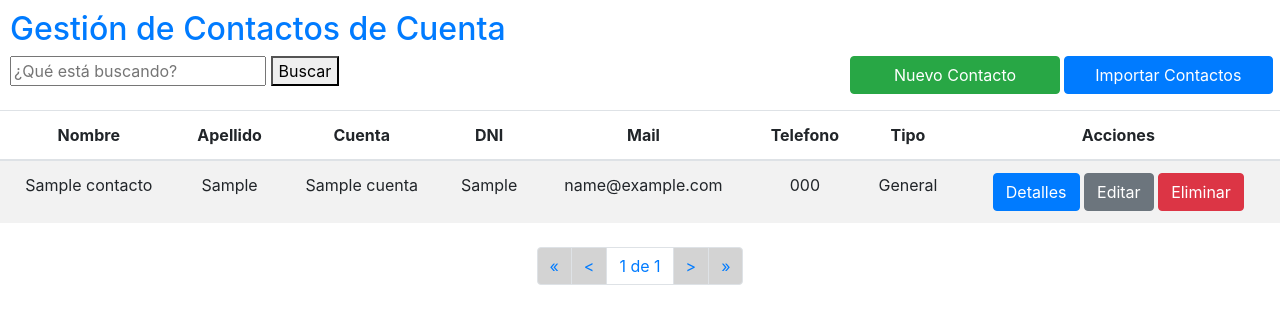
After one commit to Winguweb/mi_primera_bd, a Django app: page /cuentas/1/contactos in a window 1280 px wide. The commit adds this page. Shown: the top 324 px of the page. Run offline with Django 3.2, Linux system fonts and the light colour scheme; tables that the repository leaves empty hold one stand-in row (values such as "Sample post"); some libraries are stand-ins or nearby versions.

Commit message:
Vista de contactos de una cuenta

```diff
--- /dev/null
+++ b/primerabdd/primerabdd/crm/templates/crm/cuentas_contactos.html
@@ -0,0 +1,188 @@
+{% extends "base.html" %}
+
+{% block body %}
+	<style type="text/css">
+		  html, body {
+	      	max-width: 100%;
+	      	overflow-x: hidden;
+		  }
+		.tdCenter {
+			text-align: center;
+		}
+
+		.col-lg-2 a {
+			width: 100%;
+		}
+
+		.nav{
+		    list-style:none;
+		    margin:0;
+		    padding:0;
+		    text-align:center;
+		}
+		.nav li{
+		    display:inline;
+		}
+		.nav a{
+		    display:inline-block;
+		    padding:10px;
+		}
+	</style>
+
+	<h2 style="margin-top: 10px; padding-left: 10px;">Gestión de Contactos de Cuenta</h2>
+
+	<div class="row" style="padding-right: 20px; padding-left: 10px;">
+        <div class="form-group mb-4 col-lg-6">
+            <form type="get" action="." style="margin: 0">
+                <input  id="search_box" type="text" name="query"  placeholder="¿Qué está buscando?">
+                <button id="search_submit" type="submit" >Buscar</button>
+            </form>
+        </div>
+		<div class="col-lg-2"></div>
+		<div class="col-lg-2" style="padding-left: 2px; padding-right: 2px;">
+			<a class="btn btn-success pull-right" href="{% url "crear_contacto"  %}">Nuevo Contacto</a>
+		</div>
+		<div class="col-lg-2" style="padding-left: 2px; padding-right: 2px;">
+			<a class="btn btn-primary pull-right" href="{% url "ver_importador"  %}">Importar Contactos</a>
+		</div>
+	</div>
+
+	<table class="table table-striped table-hover ">
+		<thead>
+			<tr>
+				<th class="tdCenter">Nombre</th>
+				<th class="tdCenter">Apellido</th>
+				<th class="tdCenter">Cuenta</th>
+				<th class="tdCenter">DNI</th>
+				<th class="tdCenter">Mail</th>
+				<th class="tdCenter">Telefono</th>
+				<th class="tdCenter">Tipo</th>
+				<th class="tdCenter">Acciones</th>
+			</tr>
+		</thead>
+		<tbody>
+			{% for contacto in genericos %}
+			<tr>
+				<td class="tdCenter">{{ contacto.nombre }}</td>
+				<td class="tdCenter">{{ contacto.apellido }}</td>
+				<td class="tdCenter">{{ contacto.cuenta }}</td>
+				<td class="tdCenter">
+					{% if contacto.documento == None %}
+					    {{ "-" }}
+					{% else %}
+					    {{ contacto.documento }}
+					{% endif %}
+				</td>
+				<td class="tdCenter">{{ contacto.email }}</td>
+				<td class="tdCenter">
+					{% if contacto.telefono == None %}
+					    {{ "-" }}
+					{% else %}
+					    {{ contacto.telefono }}
+					{% endif %}
+				</td>
+				<td class="tdCenter">{{ contacto.get_tipo_display }}</td>
+				<td class="tdCenter">
+					<a class="btn btn-primary" href="#">Detalles</a>
+					<a class="btn btn-secondary" href="{% url "editar_contacto"  contacto.id  %}">Editar</a>
+					<a class="btn btn-danger" href="{% url "eliminar_contacto"  contacto.id  %}">Eliminar</a>
+				</td>
+			</tr>
+			{% endfor %}
+		</tbody>
+	</table>
+
+	<!-- Paginado -->
+	<div style="background-color: white;" class="navbar navbar-expand-sm" aria-label="Page navigation example">
+	  <ul class="navbar-nav mx-auto">
+	  	{% if genericos.has_previous %}
+	    <li class="page-item">
+	      {% if query %}
+	      <a class="page-link" href="?page=1&query={{query}}" aria-label="Previous">
+	      {% else %}
+	      <a class="page-link" href="?page=1" aria-label="Previous">
+	      {% endif %}
+	        <span aria-hidden="true">&laquo;</span>
+	        <span class="sr-only">Previous</span>
+	      </a>
+	    </li>
+	    <li class="page-item">
+	      {% if query %}
+	      <a class="page-link" href="?page={{ genericos.previous_page_number }}&query={{query}}" aria-label="Previous">
+	      {% else %}
+	      <a class="page-link" href="?page={{ genericos.previous_page_number }}" aria-label="Previous">
+	      {% endif %}
+	        <span aria-hidden="true">&lt;</span>
+	        <span class="sr-only">Previous</span>
+	      </a>
+	    </li>
+	    {% else %}
+	    <li class="page-item">
+	      {% if query %}
+	      <a style="pointer-events: none; background-color: LightGray;" class="page-link" href="query={{query}}#" aria-label="Previous">
+	      {% else %}
+	      <a style="pointer-events: none; background-color: LightGray;" class="page-link" href="#" aria-label="Previous">
+	      {% endif %}
+	        <span aria-hidden="true">&laquo;</span>
+	        <span class="sr-only">Previous</span>
+	      </a>
+	    </li>
+	    <li class="page-item">
+	   	  {% if query %}
+	      <a style="pointer-events: none; background-color: LightGray;" class="page-link" href="query={{query}}#" aria-label="Previous">
+	      {% else %}
+	      <a style="pointer-events: none; background-color: LightGray;" class="page-link" href="#" aria-label="Previous">
+	      {% endif %}
+	        <span aria-hidden="true">&lt;</span>
+	        <span class="sr-only">Previous</span>
+	      </a>
+	    </li>
+	    {% endif %}
+	    <li class="page-item"><a style="pointer-events: none;" class="page-link" href="#">{{ genericos.number }} de {{ genericos.paginator.num_pages }}</a></li>
+	    {% if genericos.has_next %}
+	    <li class="page-item">
+	      {% if query %}
+	      <a class="page-link" href="?page={{ genericos.next_page_number }}&query={{query}}" aria-label="Next">
+	      {% else %}
+	      <a class="page-link" href="?page={{ genericos.next_page_number }}" aria-label="Next">
+	      {% endif %}
+	        <span aria-hidden="true">&gt;</span>
+	        <span class="sr-only">Next</span>
+	      </a>
+	    </li>
+	    <li class="page-item">
+	      {% if query %}
+	      <a class="page-link" href="?page={{ genericos.paginator.num_pages }}&query={{query}}" aria-label="Next">
+	      {% else %}
+	      <a class="page-link" href="?page={{ genericos.paginator.num_pages }}" aria-label="Next">
+	      {% endif %}
+	        <span aria-hidden="true">&raquo;</span>
+	        <span class="sr-only">Next</span>
+	      </a>
+	    </li>
+	    {% else %}
+	    <li class="page-item">
+	      {% if query %}
+	      <a style="pointer-events: none; background-color: LightGray;" class="page-link" href="query={{query}}#" aria-label="Next">
+	      {% else %}
+	      <a style="pointer-events: none; background-color: LightGray;" class="page-link" href="#" aria-label="Next">
+	      {% endif %}
+	        <span aria-hidden="true">&gt;</span>
+	        <span class="sr-only">Next</span>
+	      </a>
+	    </li>
+	    <li class="page-item">
+	      {% if query %}
+	      <a style="pointer-events: none; background-color: LightGray;" class="page-link" href="query={{query}}#" aria-label="Next">
+	      {% else %}
+	      <a style="pointer-events: none; background-color: LightGray;" class="page-link" href="#" aria-label="Next">
+	      {% endif %}
+	        <span aria-hidden="true">&raquo;</span>
+	        <span class="sr-only">Next</span>
+	      </a>
+	    </li>
+	    {% endif %}
+	  </ul>
+	</nav>
+
+{% endblock %}
--- a/primerabdd/primerabdd/crm/templates/crm/cuentas_lista.html
+++ b/primerabdd/primerabdd/crm/templates/crm/cuentas_lista.html
@@ -33,7 +33,7 @@
 			<td class="tdCenter">{{ cuenta.telefono }}</td>
 			<td class="tdCenter">
 				<a class="btn btn-primary" href="{% url 'cuentas_detalles'  cuenta.id  %}">Detalles</a>
-				<a class="btn btn-secondary" href="#">Ver contactos</a>
+				<a class="btn btn-secondary" href="{% url 'cuentas_contactos' cuenta.id %}">Ver contactos</a>
 			</td>
 			</tr>
 
--- a/primerabdd/primerabdd/crm/urls.py
+++ b/primerabdd/primerabdd/crm/urls.py
@@ -6,6 +6,7 @@ urlpatterns = [
     path('cuentas/', views.CuentasLista.as_view(), name='ver_cuentas'),
     path('contactos/', views.ContactosPorNivel.as_view(), name='contactos'),
     path('cuentas/<int:pk>/', views.CuentasDetalles.as_view(), name='cuentas_detalles'),
+    path('cuentas/<int:pk>/contactos', views.CuentasContactos.as_view(), name='cuentas_contactos'),
     path('delete/<int:pk>', views.ContactoEliminar.as_view(), name='eliminar_contacto'),
     path('create/', views.ContactoCrear.as_view(), name='crear_contacto'),
     path('edit/<int:pk>', views.ContactoEditar.as_view(), name='editar_contacto'),
--- a/primerabdd/primerabdd/crm/views.py
+++ b/primerabdd/primerabdd/crm/views.py
@@ -42,7 +42,30 @@ class CuentasDetalles(DetailView):
     context_object_name = 'cuenta'
     template_name = 'crm/cuentas_detalles.html'
 
+class CuentasContactos(TemplateView):
+    context_object_name = 'contatos_cuenta'
+    template_name = 'crm/cuentas_contactos.html'
 
+    def get_context_data(self, **kwargs):
+
+        cuenta_id = self.kwargs['pk']
+        listado_contactos = Contacto.objects.filter(cuenta__id=cuenta_id).values_list('id', flat=True)
+
+        context = super(CuentasContactos, self).get_context_data(**kwargs)
+        query = self.request.GET.get('query')
+        if query:
+            listado_contactos = Contacto.objects.filter(Q(nombre__icontains=query) |
+            Q(apellido__icontains=query)).filter(id__in=listado_contactos)
+        else:
+            listado_contactos = Contacto.objects.filter(id__in=listado_contactos)
+
+        paginator = Paginator(listado_contactos,10)
+        page = self.request.GET.get('page')
+        listado_contactos_paginado = paginator.get_page(page)
+        context['genericos'] = listado_contactos_paginado
+        context['query'] = query
+
+        return context
 
 # Lista de contactos
 class ContactosPorNivel(TemplateView):
```
